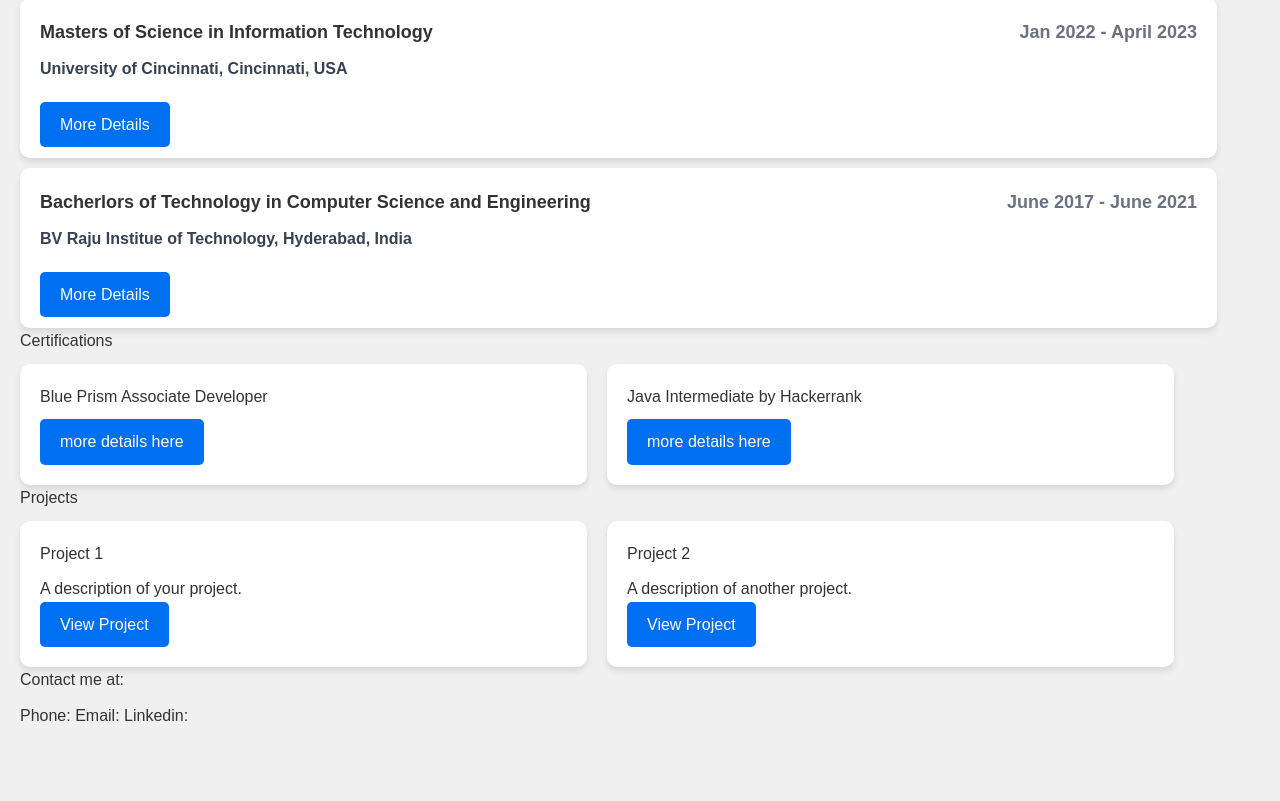
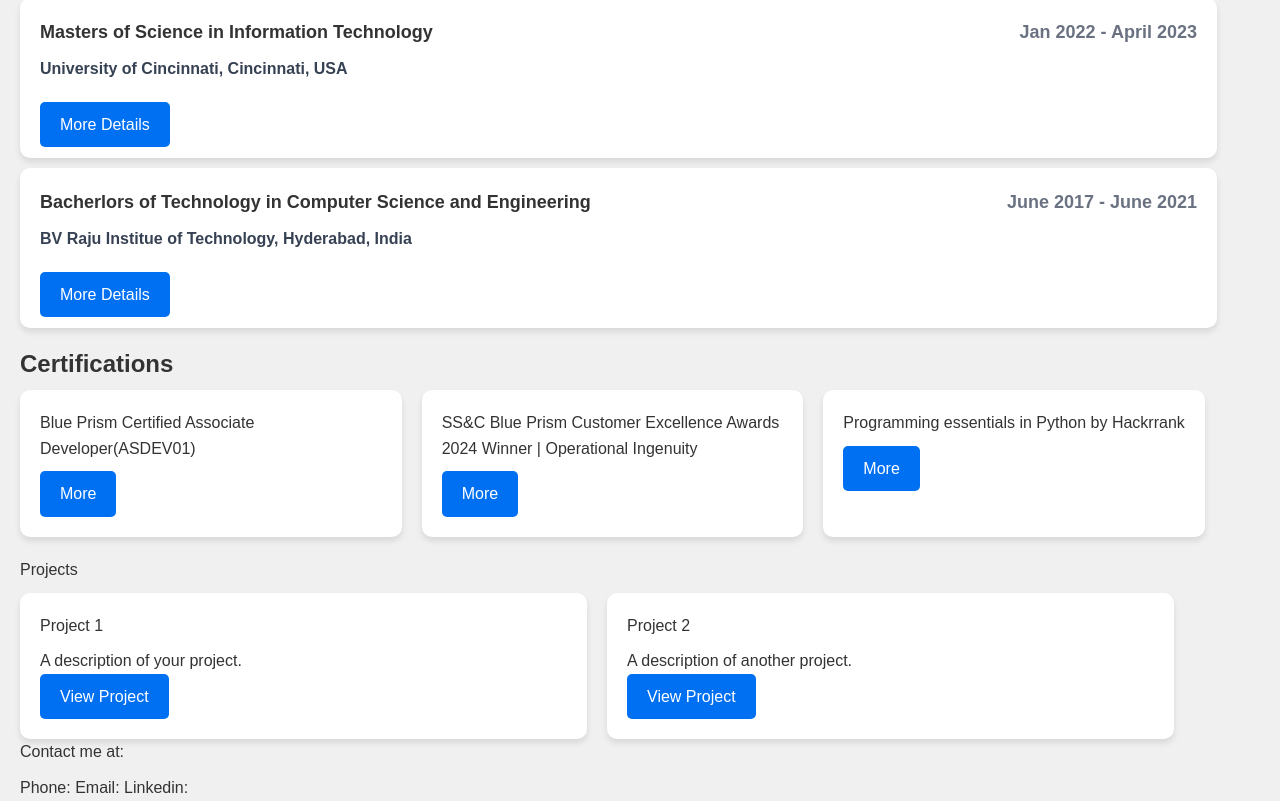
Before and after one commit to sawandasari/my-portfolio, a Next.js app: page / in a window 1280 px wide. Shown: the part 781-1582 px from the top of the page. Before the commit the page ends 1510 px from the top, so only its background shows below. Built offline with nearby package versions, Linux system fonts and the light colour scheme.

Commit message:
Added certification details and education details

```diff
--- a/app/Pages/Certifications.tsx
+++ b/app/Pages/Certifications.tsx
@@ -1,23 +1,76 @@
+'use client';
+
+import React, { useState } from 'react';
 import { useInView } from 'react-intersection-observer';
+
+interface Certificate {
+  title: string;
+  description: string;
+  link: string;
+}
 
 export default function Certifications() {
   const { ref, inView } = useInView({
     triggerOnce: true,  // Triggers the animation only once
     threshold: 0.2,     // Trigger when 20% of the element is visible
   });
+
+  // State to track which certificate to show
+  const [selectedCertificate, setSelectedCertificate] = useState<Certificate | null>(null);
+
+  // Certificates Data
+  const certificates = [
+    {
+      title: 'Blue Prism Certified Associate Developer(ASDEV01)',
+      description: 'I have passed the Associate Developer Exam and proven my understanding of the essential skills and knowledge required to configure a simple Blue Prism process automation solution.',
+      link: 'https://www.credly.com/badges/a529a4d0-5d42-4f06-a053-5b9d47018021/linked_in?t=sp0eak',
+    },
+    {
+      title: 'SS&C Blue Prism Customer Excellence Awards 2024 Winner | Operational Ingenuity',
+      description: 'This award celebrates customers who have built a solid framework and delivery methodology to achieve their IA success.',
+      link: 'https://www.credly.com/badges/c5e89b61-3312-40f1-9fb7-a90d01aefdd6/linked_in?t=sdy61k',
+
+    },
+    {
+      title: 'Programming essentials in Python by Hackrrank',
+      description: 'It covers topics like Scalar Types, Operators and Control Flow, Strings, Collections and Iteration, Modularity, Objects and Types and Classes.',
+      link: 'https://www.hackerrank.com/certificates/e20ff43ab76b',
+    },
+
+  ];
+
+  // Function to handle showing certificate
+  const handleViewClick = (index: number) => {
+    setSelectedCertificate(certificates[index]);
+  };
+
   return (
-      <section id="certifications" ref={ref} style={{ opacity: inView ? 1 : 0, transition: 'opacity 1s' }}>
-        <h2>Certifications</h2>
+    <section
+      id="certifications"
+      ref={ref}
+      style={{ opacity: inView ? 1 : 0, transition: 'opacity 1s', marginTop: '20px', marginRight: '75px'}}
+    >
+      <h2 className='text-2xl font-bold mb-6'> Certifications</h2>
       <div style={projectContainerStyle}>
-          <div style={projectStyle}>
-            <h3>Blue Prism Associate Developer</h3>
-            <button>more details here</button>
+        {certificates.map((certificate, index) => (
+          <div key={index} style={projectStyle}>
+            <h3>{certificate.title}</h3>
+            <button onClick={() => handleViewClick(index)}> More </button>
           </div>
-          <div style={projectStyle}>
-          <h3>Java Intermediate by Hackerrank</h3>
-            <button>more details here</button>
+        ))}
       </div>
+
+      {/* Display the selected certificate when clicked */}
+      {selectedCertificate && (
+        <div style={certificateDetailsStyle}>
+          <h3>{selectedCertificate.title}</h3>
+          <p>{selectedCertificate.description}</p>
+          <br/>
+          <a href={selectedCertificate.link} target="_blank" rel="noopener noreferrer">
+            <button>View Certificate</button>
+          </a>
         </div>
+      )}
     </section>
   );
 }
@@ -34,3 +87,11 @@ export default function Certifications() {
   boxShadow: '0 4px 6px rgba(0,0,0,0.1)',
   width: '45%',
 };
+
+const certificateDetailsStyle = {
+  marginTop: '20px',
+  padding: '20px',
+  backgroundColor: '#f9f9f9',
+  borderRadius: '10px',
+  boxShadow: '0 4px 6px rgba(0,0,0,0.1)',
+};
--- a/app/Pages/Education.tsx
+++ b/app/Pages/Education.tsx
@@ -67,8 +67,10 @@ export default function Education() {
       <h2 className="text-2xl font-bold mb-6">Education</h2>
 
       <div
-        style={projectContainerStyle}
-        className="flex flex-col gap-6">
+        className="flex flex-col gap-6"
+        style={{display: 'flex', flexDirection: 'column',
+          gap: '10px'}}
+        >
         {[...Education, ...Education1].map((ed, index) => (
           <div
             key={index}
@@ -116,11 +118,6 @@ export default function Education() {
   );
 }
 
-const projectContainerStyle = {
-  display: 'flex',
-  flexDirection: 'column',
-  gap: '10px',
-};
 
 const projectStyle = {
   backgroundColor: '#fff',
--- a/app/Pages/Projects.tsx
+++ b/app/Pages/Projects.tsx
@@ -7,7 +7,7 @@ export default function Projects() {
     threshold: 0.2,     // Trigger when 20% of the element is visible
   });
     return (
-      <section id="projects" ref={ref} style={{ opacity: inView ? 1 : 0, transition: 'opacity 1s' }}>
+      <section id="projects" ref={ref} style={{ opacity: inView ? 1 : 0, transition: 'opacity 1s', marginTop:'20px'}}>
         <h2>Projects</h2>
         <div style={projectContainerStyle}>
           <div style={projectStyle}>
--- a/app/Pages/Work experience.tsx
+++ b/app/Pages/Work experience.tsx
@@ -23,15 +23,21 @@ export default function WorkExperience() {
       title: 'RPA Developer',
       duration: 'Jan 2024 - Present',
       company: 'State Street Corporation, Boston, USA',
-      Courses: "Courses Taken:",
       details: [
-        "Human Computer Interaction & Usability",
-        "Technology for mobile Applications",
-        "Machine learning and Data Mining",
-        "Advnaced Algorithms",
-        "Advanced Storage Technologies",
-        "Princicples of Cybersecurity",
+        "The team comprises 15 members based in Hyderabad, Poland, and Boston, processing nearly 10 million RPA transactions per month. With over 150 bots operating 24/7, the automation framework leverages more than 500 worker nodes.",
+        "The extensive codebase includes over 1,600 bots, ensuring seamless automation across Blue Prism's and UI Path’s environments to meet automation targets efficiently.",
+        "Automated end-to-end processes in collaboration with business stakeholders, delivering cost savings through efficient workflow design.",
+        "Developed and maintained reusable components in Blue Prism Object Studio, streamlining interactions with various applications and enhancing automation reusability.",
+        "Managed, deployed, and monitored bots in UiPath Orchestrator, ensuring smooth execution, scheduling, and centralized control of automated processes.",
+        "Enhanced bot stability by implementing robust error-handling mechanisms and scheduling optimizations for seamless execution in production.",
+        "Leveraged Splunk to monitor bot performance, analyze logs, and troubleshoot issues, enabling faster incident resolution.",
+        "Managed project tasks and tracked progress using JIRA, ensuring timely completion of development cycles and incident resolutions.",
+        "Integrated RPA solutions with AWS RDS for optimized database interactions, improving query performance and reducing downtime.",
+        "Managed AWS infrastructure using automated provisioning scripts, ensuring consistent deployment and improved system reliability.",
+        "Coordinated release management activities, including deployments to INT, UAT, and PROD environments, ensuring smooth transitions with minimal disruptions.",
+        "Designed robust alerting mechanisms using Splunk dashboards, providing proactive notifications for anomalies and failures in RPA workflows.",
       ],
+      tech: "Blue Prism, UiPath, Splunk, JIRA, AWS (EC2, S3, RDS), Git, PowerShell, Python, SQL Server, PostgreSQL, Jenkins.",
     },
   ];
 
@@ -68,7 +74,9 @@ export default function WorkExperience() {
       <h2 className="text-2xl font-bold mb-6">Work Experience</h2>
 
       <div
-        style={projectContainerStyle}
+        style={{display: 'flex',
+          flexDirection: 'column',
+          gap: '10px',}}
         className="flex flex-col gap-6">
         {[...workExperience, ...workExperience1].map((job, index) => (
           <div
```
Also changed, not shown: 1 other file (tests, documents, lock files or other folders). Lines whose indentation alone changed are shown as unchanged.
